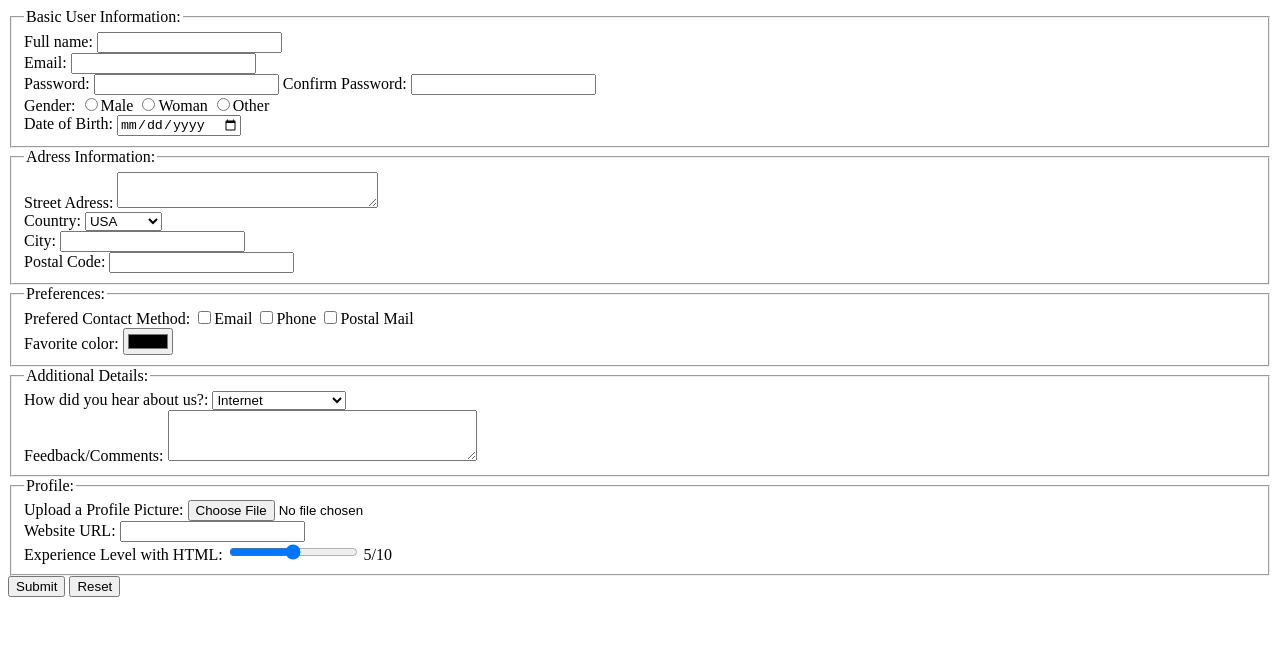
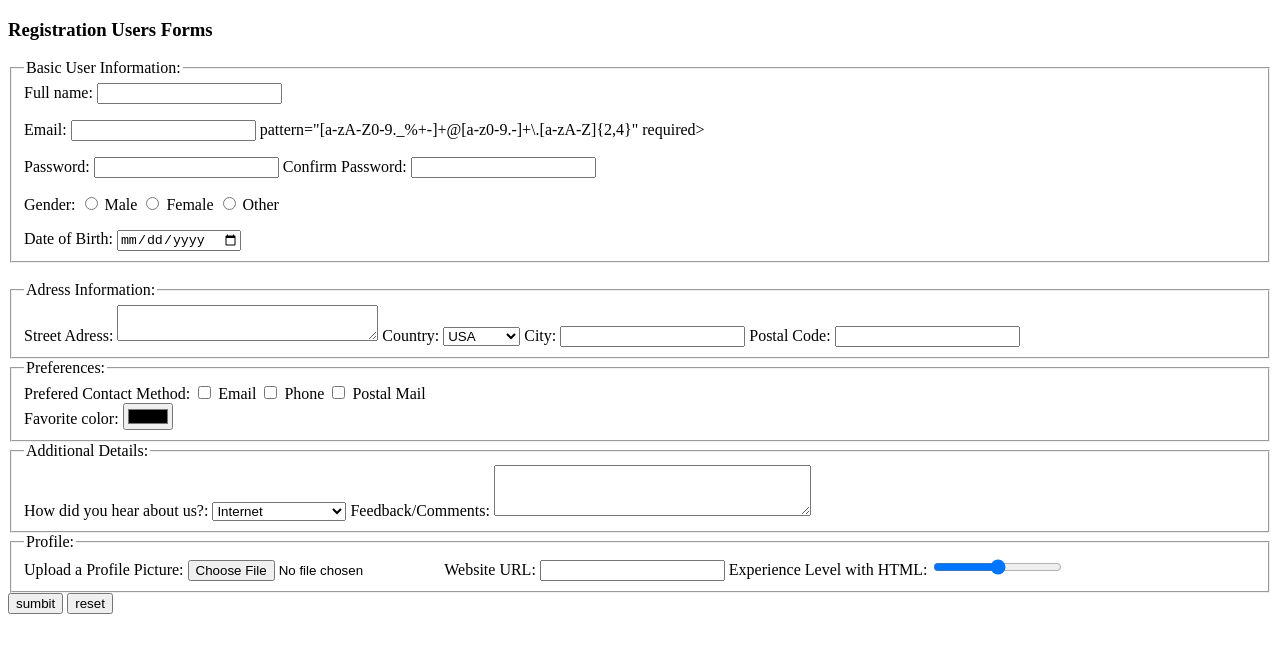
Before and after one commit to ivasiucd/tekwill, a plain HTML site: page basicuserinfo/Userinfo.html in a window 1280 px wide. Drawn offline with Linux system fonts and the light colour scheme.

Commit message:
Update Userinfo.html
error correction

```diff
--- a/basicuserinfo/Userinfo.html
+++ b/basicuserinfo/Userinfo.html
@@ -1,147 +1,119 @@
 <!DOCTYPE html>
-<html>
+<html lang="en">
+    <head>
+      <title>Registration Users Form</title>
+  </head>
   <body>
+      <h3>Registration Users Forms</h3>
+      <form action="/action_page.php" method="get">
 
 <fieldset>
     <legend>Basic User Information:</legend>
-<form action="/action_page.php">
+
      <label for="fname">Full name:</label>
      <input type="text" id="fname" name="fname">
-</form>
+     <p> </p>
 
-
-<form action="/action_page.php">
   <label for="email">Email:</label>
   <input type="email" id="email" name="email">
-</form>
+  pattern="[a-zA-Z0-9._%+-]+@[a-z0-9.-]+\.[a-zA-Z]{2,4}" required>
+  <p> </p>
 
+<label for="psw">Password:</label>
+<input type="password" id="psw" name="psw">
+<label for="confpass">Confirm Password:</label>
+<input type="confpass">
+<p> </p>
 
-<form action="/action_page.php">
-<label for="pwd">Password:</label>
-<input type="password" id="pwd" name="pwd">
-<label for="pwd">Confirm Password:</label>
-<input type="confirm password">
-</form>
+<label>Gender:</label>
+     <input type="radio" id="male" name="gender" value="male">
+     <label for="male">Male</label>
+     <input type="radio" id="female" name="gender" value="female">
+     <label for="female">Female</label>
+     <input type="radio" id="other" name="gender" value="other">
+     <label for="other">Other</label>
+     <p> </p>
 
+     <label for="dateb">Date of Birth:</label>
+     <input type="date" id="dateb" name="dateb">
+</fieldset><br>
 
-<form action="/action_page.php">
-Gender:
-     <input type="radio" name="gender" value="Male" />Male
-     <input type="radio" name="gender"
-     value="Woman"/>Woman
-     <input type="radio" name="gender"
-     value="Other"/>Other
-     </form>
-
-
-<form action="/action_page.php">
-  <label for="birthday">Date of Birth:</label>
-  <input type="date" id="birthday" name="birthday">
-</form>
-</fieldset>
-
-
-<form action="/action_page.php">
        <fieldset>
     <legend>Adress Information:</legend>
 
-    <form action="/action_page.php">
-    <label for="adress">Street Adress:</label>
+    <label>Street Adress:</label>
   <textarea name="adress" rows="2" cols="30"></textarea>
-</form>
+
+  <label for="country">Country:</label>
+  <select id="country" name="country">
+     <option value="usa" selected>USA</option>
+     <option value="de">Germany</option>
+     <option value="md">Moldova</option>
+     <option value="ua">Ukraine</option>
+     <option value="it">Italy</option>
+     <option value="fr">France</option>
+       </select>
 
 
-<form action="/action_page.php">
-  <label for="Country">Country:</label>
-  <select id="country" name="country">
-    <option value="USA"selected>USA</option>
-    <option value="Germany">Germany</option>
-    <option value="Moldova">Moldova</option>
-    <option value="Italy">Italy</option>
-     <option value="France">France</option>
-     </select>
-</form>
+<label for="city">City:</label>
+<input type="text" id="city" name="city">
 
 
-<form action="/action_page.php">
-<label for="city">City:</label>
-<input type="text" id="city" name="city">
-</form>
-
-
-<form action="/action_page.php">
-<label for="postalcode">Postal Code:</label>
-<input type="text" id="postal" name="postal">
-</form>
+<label for="postcode">Postal Code:</label>
+<input type="number" id="postal" name="postal">
   </fieldset>
 
 
   <fieldset>
     <legend>Preferences:</legend>
 
-    <form action="/action_page.php">
-    <label for="contact_method">Prefered Contact Method:</label>
-     <input type="checkbox" name="contact_method1" value="Email" />Email
-     <input type="checkbox" name="contact_method2"
-     value="Phone"/>Phone
-     <input type="checkbox" name="contact_method3"
-     value="Postal Mail"/>Postal Mail <br>
-     </form>
+    <label>Prefered Contact Method:</label>
+     <input type="checkbox" id="email1" name="contact_method1" value="email">
+     <label for="email1">Email</label>
+     <input type="checkbox" id="phone2" name="contact_method2" value="phone">
+     <label for="phone2">Phone</label>
+     <input type="checkbox" id="postal3" name="contact_method3" value="postal mail">
+     <label for="postal">Postal Mail</label><br>
 
 
-<form action="/action_page.php">
   <label for="favcolor">Favorite color:</label>
-  <input type="color" id="favcolor" name="favcolor" value="#0000">
-  </form>
+  <input type="color" id="favcolor" name="favcolor" value="#000000">
 </fieldset>
-
 
   <fieldset>
     <legend>Additional Details:</legend>
 
-    <form action="/action_page.php">
   <label for="choise">How did you hear about us?:</label>
   <select id="choise" name="choise">
-    <option value="Internet"selected>Internet</option>
-    <option value="TV">TV</option>
-    <option value="Banner">Advertising banner</option>
-    <option value="Friends">Friends</option>
+    <option value="internet" selected>Internet</option>
+    <option value="tv">TV</option>
+    <option value="banner">Advertising banner</option>
+    <option value="friends">Friends</option>
+    <option value="other">Other</option>
      </select>
-</form>
 
 
-   <form action="/action_page.php">
-    <label for="feedback">Feedback/Comments:</label>
-  <textarea name="adress" rows="3" cols="36"></textarea>
-</form>
+    <label>Feedback/Comments:</label>
+  <textarea name="adress" rows="3" cols="37"></textarea>
 </fieldset>
-
 
 <fieldset>
     <legend>Profile:</legend>
 
-    <form action="/action_page.php">
   <label for="choosefile">Upload a Profile Picture:</label>
-  <input type="file" id="choosefile" name="choosefile">
-</form>
+  <input type="file" id="choosefile" name="choosefile" accept=".jpg, .jpeg, .png">
 
 
-  <form action="/action_page.php">
-  <label for="website">Website URL:</label>
-  <input type="url" id="website" name="website">
-</form>
+  <label for="url">Website URL:</label>
+  <input type="url" id="url" name="url">
 
 
-<form action="/action_page.php"
-<label for="level">Experience Level with HTML:</label>
-<oninput="x.value=parseInt(a.value)+parseInt(b.value)">
-  <input type="range" id="5" name="5">
-  5/10
-</form>
+<label for="range">Experience Level with HTML:</label>
+<input type="range" id="range" name="range" min="0" max="10">
     </fieldset>
 
-     <input type="submit">
-  <input type="reset">
-
+     <input type="submit" value="sumbit">
+  <input type="reset" value="reset">
+    </form>
     </body>
  </html>
```
Lines whose indentation alone changed are shown as unchanged.
